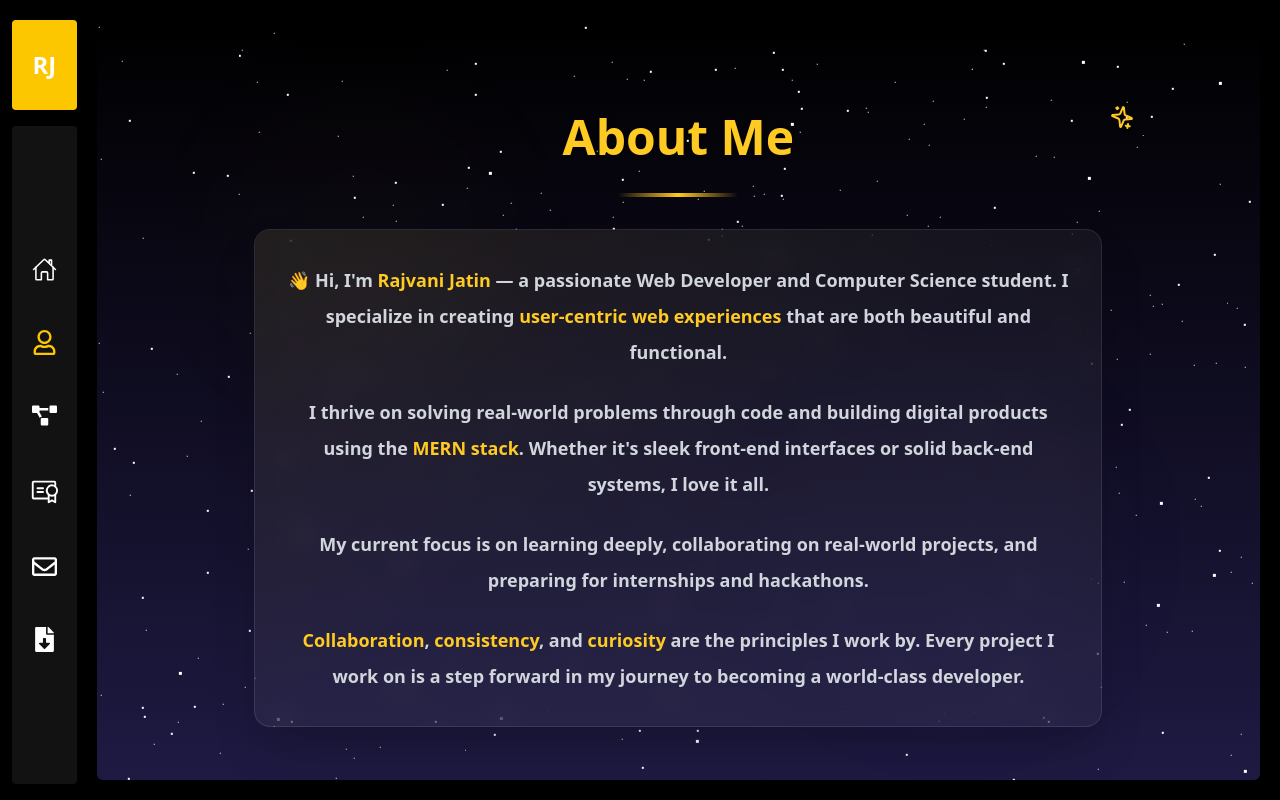
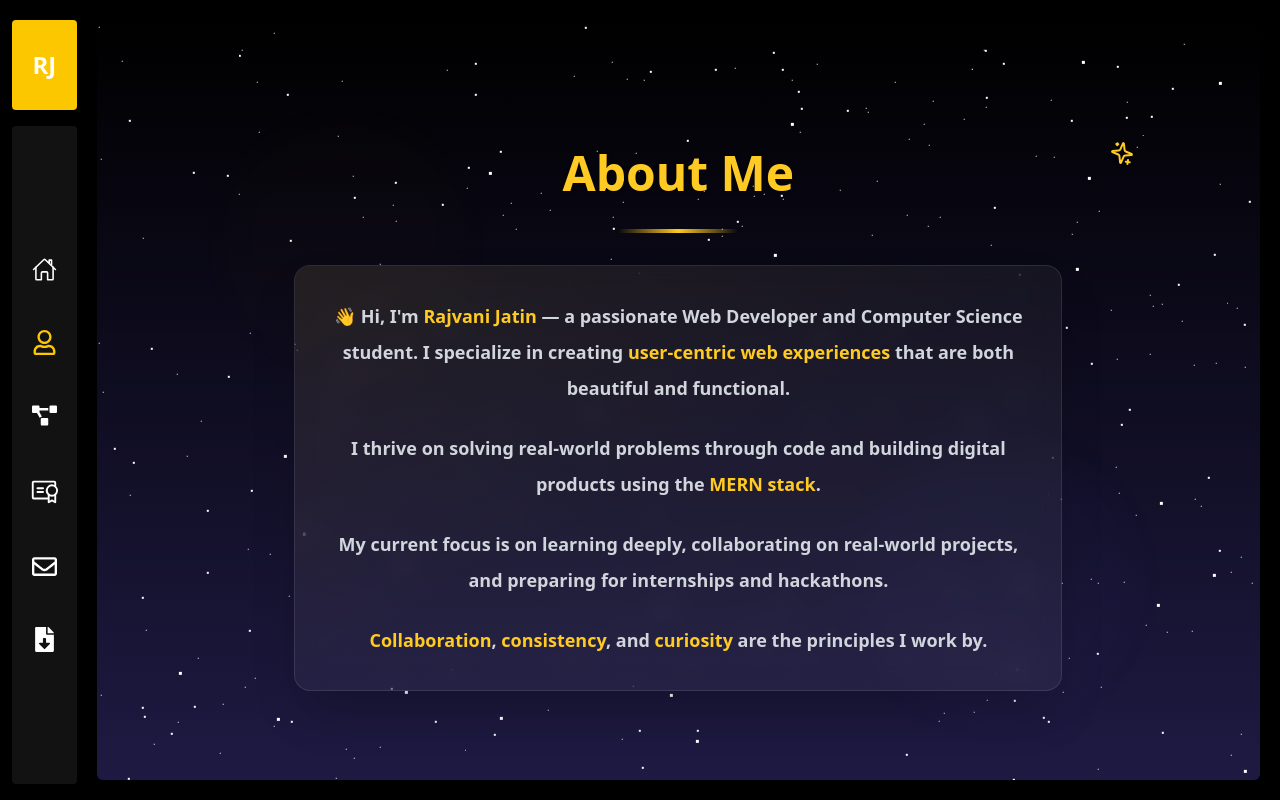
Before and after one commit to JatinRajvani/Portfolio, a React (Vite) app in the folder vite_app/: page /about in a window 1280 px wide. Built offline with nearby package versions, Linux system fonts and the light colour scheme.

Commit message:
Updating the aniamtion so it improve the perfomance

```diff
--- a/vite_app/src/Pages/AboutUs/About.jsx
+++ b/vite_app/src/Pages/AboutUs/About.jsx
@@ -1,222 +1,129 @@
 import React from "react";
-import CoreSkills from  '../AboutUs/Summary.jsx'
-import { motion } from "framer-motion";
-import { useInView } from 'react-intersection-observer';
-import CurrentStatusSection from '../AboutUs/Current.jsx'
-import EducationSection from '../AboutUs/Education.jsx'
-import SkillsSection from './Skills.jsx'
-import TechStack from './TechStack.jsx'
-import { Code2, Heart, Sparkles, Target, Users, Zap } from 'lucide-react';
+import CoreSkills from "../AboutUs/Summary.jsx";
+import { LazyMotion, domAnimation, m, useReducedMotion } from "framer-motion";
+import { useInView } from "react-intersection-observer";
+import CurrentStatusSection from "../AboutUs/Current.jsx";
+import EducationSection from "../AboutUs/Education.jsx";
+import SkillsSection from "./Skills.jsx";
+import TechStack from "./TechStack.jsx";
+import { Sparkles } from "lucide-react";
 
-const FloatingElement = ({ children, delay = 0, className = "" }) => {
-  return (
-    <motion.div
-      className={className}
-      initial={{ opacity: 0, y: 20 }}
-      animate={{ opacity: 1, y: 0 }}
-      transition={{ duration: 0.6, delay }}
-      whileHover={{ scale: 1.05 }}
-    >
-      {children}
-    </motion.div>
-  );
-};
-
-const AnimatedText = ({ children, delay = 0, className = "" }) => {
-  const [ref, inView] = useInView({
-    triggerOnce: true,
-    threshold: 0.1,
+const fadeInUp = (delay = 0) => ({
+  hidden: { opacity: 0, y: 30 },
+  visible: { opacity: 1, y: 0, transition: { duration: 0.6, delay } },
 });
 
-  return (
-    <motion.div
-      ref={ref}
-      initial={{ opacity: 0, y: 30 }}
-      animate={inView ? { opacity: 1, y: 0 } : { opacity: 0, y: 30 }}
-      transition={{ duration: 0.8, delay }}
-      className={className}
-    >
-      {children}
-    </motion.div>
-  );
-};
-
-const PrincipleCard = ({ icon, title, description, delay }) => {
-  const [ref, inView] = useInView({
-    triggerOnce: true,
-    threshold: 0.1,
-  });
+const About = () => {
+  const { ref, inView } = useInView({ triggerOnce: true, threshold: 0.1 });
+  const shouldReduceMotion = useReducedMotion();
 
   return (
-    <motion.div
+    <LazyMotion features={domAnimation}>
+      <div className="w-full min-h-screen px-4 sm:px-6 lg:px-20 py-4 sm:py-0 text-white font-sans">
+        {/* ===================== HERO SECTION ===================== */}
+        <section
           ref={ref}
-      initial={{ opacity: 0, scale: 0.8, rotateY: 90 }}
-      animate={inView ? { opacity: 1, scale: 1, rotateY: 0 } : { opacity: 0, scale: 0.8, rotateY: 90 }}
-      transition={{ duration: 0.7, delay }}
-      className="group relative"
+          className="relative w-full min-h-screen flex flex-col items-center justify-center overflow-hidden px-2 sm:px-6 lg:px-3 pt-10 pb-8 sm:pt-0 sm:pb-0"
         >
-      <div className="relative bg-gray-800/40 backdrop-blur-sm border border-gray-700/50 rounded-xl p-6 h-full transition-all duration-300 group-hover:border-[#FFCB22]/40 group-hover:bg-gray-800/60 group-hover:shadow-lg group-hover:shadow-[#FFCB22]/10">
-        {/* Gradient background effect */}
-        <div className="absolute inset-0 bg-gradient-to-br from-[#FFCB22]/5 to-transparent opacity-0 group-hover:opacity-100 transition-opacity duration-300 rounded-xl"></div>
-
-        <div className="relative z-10">
-          <motion.div
-            className="w-12 h-12 bg-[#FFCB22] rounded-xl flex items-center justify-center mb-4 group-hover:scale-110 transition-transform duration-300"
-            whileHover={{ rotate: 360 }}
-            transition={{ duration: 0.6 }}
-          >
-            <div className="text-black">
-              {icon}
-            </div>
-          </motion.div>
-
-          <h3 className="text-xl font-bold text-white mb-2 group-hover:text-[#FFCB22] transition-colors duration-300">
-            {title}
-          </h3>
-
-          <p className="text-gray-300 leading-relaxed">
-            {description}
-          </p>
-        </div>
-      </div>
-    </motion.div>
-  );
-};
-
-const About = () => {
-  const [heroRef, heroInView] = useInView({
-    triggerOnce: true,
-    threshold: 0.1,
-  });
-
-  return (
+          {/* ✅ Light, low-cost background glow */}
+          {!shouldReduceMotion && (
             <>
-      <div className="w-full min-h-screen px-4 sm:px-6 lg:px-20 py-4 sm:py-0 text-white font-sans">
-        {/* Enhanced Hero Section */}
-        <section
-          ref={heroRef}
-          className="w-full min-h-screen text-white px-2 sm:px-6 lg:px-3
-                     pt-10 sm:pt-0 pb-8 sm:pb-0
-                     flex flex-col items-center justify-center relative overflow-hidden "
-        >
-          {/* Background decorative elements */}
-          <div className="absolute inset-0 overflow-hidden">
-            <motion.div
-              className="absolute top-20 left-10 w-72 h-72 bg-[#FFCB22]/10 rounded-full blur-3xl"
-              animate={{
-                scale: [1, 1.2, 1],
-                opacity: [0.1, 0.2, 0.1],
-              }}
+              <m.div
+                className="absolute top-24 left-10 w-48 sm:w-64 h-48 sm:h-64 bg-[#FFCB22]/3 rounded-full blur-xl"
+                animate={{ opacity: [0.4, 0.6, 0.4] }}
                 transition={{
-                duration: 8,
+                  duration: 6,
                   repeat: Infinity,
-                ease: "easeInOut"
+                  ease: "easeInOut",
                 }}
               />
-            <motion.div
-              className="absolute bottom-20 right-10 w-96 h-96 bg-indigo-400/10 rounded-full blur-3xl"
-              animate={{
-                scale: [1.2, 1, 1.2],
-                opacity: [0.1, 0.15, 0.1],
-              }}
+              <m.div
+                className="absolute bottom-24 right-10 w-56 sm:w-72 h-56 sm:h-72 bg-indigo-400/5 rounded-full blur-xl"
+                animate={{ opacity: [0.3, 0.5, 0.3] }}
                 transition={{
-                duration: 10,
+                  duration: 7,
                   repeat: Infinity,
                   ease: "easeInOut",
-                delay: 2
+                  delay: 1,
                 }}
               />
-          </div>
+            </>
+          )}
 
-          {/* Main content */}
+          {/* Main Content */}
           <div className="relative z-10 w-full max-w-4xl mx-auto text-center px-2 sm:px-6">
-            <motion.div className="mb-6 sm:mb-8">
-              <h1 className="text-3xl sm:text-4xl lg:text-5xl font-bold text-[#FFCB22]
-                             mb-6 sm:mb-8 drop-shadow-sm text-center relative
-                             px-4 sm:px-0" // Added horizontal padding for mobile
+            <m.div
+              className="mb-6 sm:mb-8"
+              initial="hidden"
+              animate={inView ? "visible" : "hidden"}
+              variants={fadeInUp(0.2)}
             >
+              <h1 className="text-3xl sm:text-4xl lg:text-5xl font-bold text-[#FFCB22] mb-6 sm:mb-8 relative px-4 sm:px-0 drop-shadow-sm">
                 About Me
-
-                {/* Update sparkles position for mobile */}
-                <motion.div
+                <m.div
                   className="absolute -top-2 -right-2 sm:-right-8 text-[#FFCB22]"
                   animate={{ rotate: 360 }}
                   transition={{ duration: 20, repeat: Infinity, ease: "linear" }}
                 >
-                  <Sparkles size={20} className="sm:hidden" /> {/* Smaller size for mobile */}
-                  <Sparkles size={24} className="hidden sm:block" /> {/* Original size for desktop */}
-                </motion.div>
+                  <Sparkles size={20} className="sm:hidden" />
+                  <Sparkles size={24} className="hidden sm:block" />
+                </m.div>
               </h1>
 
-              {/* Update gradient line width for mobile */}
-              <motion.div
-                className="h-1 bg-gradient-to-r from-transparent via-[#FFCB22] to-transparent
-                           rounded-full mx-auto w-[120px] sm:w-[200px]" // Fixed width for different screens
+              <m.div
+                className="h-1 bg-gradient-to-r from-transparent via-[#FFCB22] to-transparent rounded-full mx-auto w-[120px] sm:w-[200px]"
                 initial={{ width: 0 }}
-                animate={heroInView ? { width: "120px" } : { width: 0 }}
-                transition={{ duration: 1, delay: 0.5 }}
+                animate={{ width: "120px" }}
+                transition={{ duration: 0.8 }}
               />
-            </motion.div>
+            </m.div>
 
-            {/* Clean glassmorphism card with simplified content */}
-<motion.div
-  initial={{ opacity: 0, y: 30 }}
-  animate={heroInView ? { opacity: 1, y: 0 } : { opacity: 0, y: 30 }}
-  transition={{ duration: 0.8, delay: 0.3 }}
-  className="text-sm sm:text-base md:text-lg text-gray-200 leading-relaxed sm:leading-loose max-w-3xl md:max-w-4xl mx-auto"
+            {/* Glassmorphism Card */}
+            <m.div
+              initial="hidden"
+              animate={inView ? "visible" : "hidden"}
+              variants={fadeInUp(0.4)}
+              className="bg-white/5 backdrop-blur-md rounded-2xl p-5 sm:p-6 md:p-8 border border-white/10 shadow-2xl relative overflow-hidden max-w-3xl mx-auto"
             >
-  <div className="bg-white/5 backdrop-blur-md rounded-2xl p-5 sm:p-6 md:p-8 border border-white/10 shadow-2xl relative overflow-hidden">
-    {/* Subtle gradient overlay */}
               <div className="absolute inset-0 bg-gradient-to-br from-[#FFCB22]/5 via-transparent to-transparent rounded-2xl"></div>
 
-    <div className="relative z-10 space-y-4 sm:space-y-6">
-      <motion.p
-        className="text-gray-300"
-        initial={{ opacity: 0 }}
-        animate={heroInView ? { opacity: 1 } : { opacity: 0 }}
-        transition={{ duration: 0.8, delay: 0.6 }}
-      >
-        👋 Hi, I'm <span className="font-bold text-[#FFCB22]">Rajvani Jatin</span> — a passionate Web Developer and Computer Science student.
-        I specialize in creating <span className="text-[#FFCB22] font-semibold">user-centric web experiences</span> that are both beautiful and functional.
-      </motion.p>
+              <div className="relative z-10 space-y-4 sm:space-y-6 text-gray-300 text-sm sm:text-base md:text-lg leading-relaxed sm:leading-loose">
+                <p>
+                  👋 Hi, I'm{" "}
+                  <span className="font-bold text-[#FFCB22]">Rajvani Jatin</span>{" "}
+                  — a passionate Web Developer and Computer Science student. I
+                  specialize in creating{" "}
+                  <span className="text-[#FFCB22] font-semibold">
+                    user-centric web experiences
+                  </span>{" "}
+                  that are both beautiful and functional.
+                </p>
 
-      <motion.p
-        className="text-gray-300"
-        initial={{ opacity: 0 }}
-        animate={heroInView ? { opacity: 1 } : { opacity: 0 }}
-        transition={{ duration: 0.8, delay: 0.8 }}
-      >
-        I thrive on solving real-world problems through code and building digital products using the <span className="text-[#FFCB22] font-semibold">MERN stack</span>.
-        Whether it's sleek front-end interfaces or solid back-end systems, I love it all.
-      </motion.p>
+                <p>
+                  I thrive on solving real-world problems through code and
+                  building digital products using the{" "}
+                  <span className="text-[#FFCB22] font-semibold">MERN stack</span>.
+                </p>
 
-      <motion.p
-        className="text-gray-300"
-        initial={{ opacity: 0 }}
-        animate={heroInView ? { opacity: 1 } : { opacity: 0 }}
-        transition={{ duration: 0.8, delay: 1.0 }}
-      >
-        My current focus is on learning deeply, collaborating on real-world projects, and preparing for internships and hackathons.
-      </motion.p>
+                <p>
+                  My current focus is on learning deeply, collaborating on
+                  real-world projects, and preparing for internships and
+                  hackathons.
+                </p>
 
-      <motion.p
-        className="font-semibold text-gray-300"
-        initial={{ opacity: 0 }}
-        animate={heroInView ? { opacity: 1 } : { opacity: 0 }}
-        transition={{ duration: 0.8, delay: 1.2 }}
-      >
-        <span className="text-[#FFCB22]">Collaboration</span>, <span className="text-[#FFCB22]">consistency</span>, and <span className="text-[#FFCB22]">curiosity</span> are the principles I work by.
-        Every project I work on is a step forward in my journey to becoming a world-class developer.
-      </motion.p>
+                <p className="font-semibold">
+                  <span className="text-[#FFCB22]">Collaboration</span>,{" "}
+                  <span className="text-[#FFCB22]">consistency</span>, and{" "}
+                  <span className="text-[#FFCB22]">curiosity</span> are the
+                  principles I work by.
+                </p>
               </div>
-  </div>
-</motion.div>
-
+            </m.div>
           </div>
         </section>
 
-        {/* Your existing sections remain unchanged */}
-        <section className="w-full min-h-screen text-white pt-10 px-6 md:px-3 pt-0 pb-10 flex flex-col justify-center">
+        {/* Other Sections */}
+        <section className="min-h-screen text-white pt-10 px-6 md:px-3 pb-10 flex flex-col justify-center">
           <CurrentStatusSection />
         </section>
 
@@ -228,7 +135,7 @@ const About = () => {
           <TechStack />
         </section>
       </div>
-    </>
+    </LazyMotion>
   );
 };
 
```
Also changed, not shown: vite_app/src/Pages/AboutUs/Current.jsx (+56 -135 lines), vite_app/vite.config.js (+7 -3 lines). Lines whose indentation alone changed are shown as unchanged.
